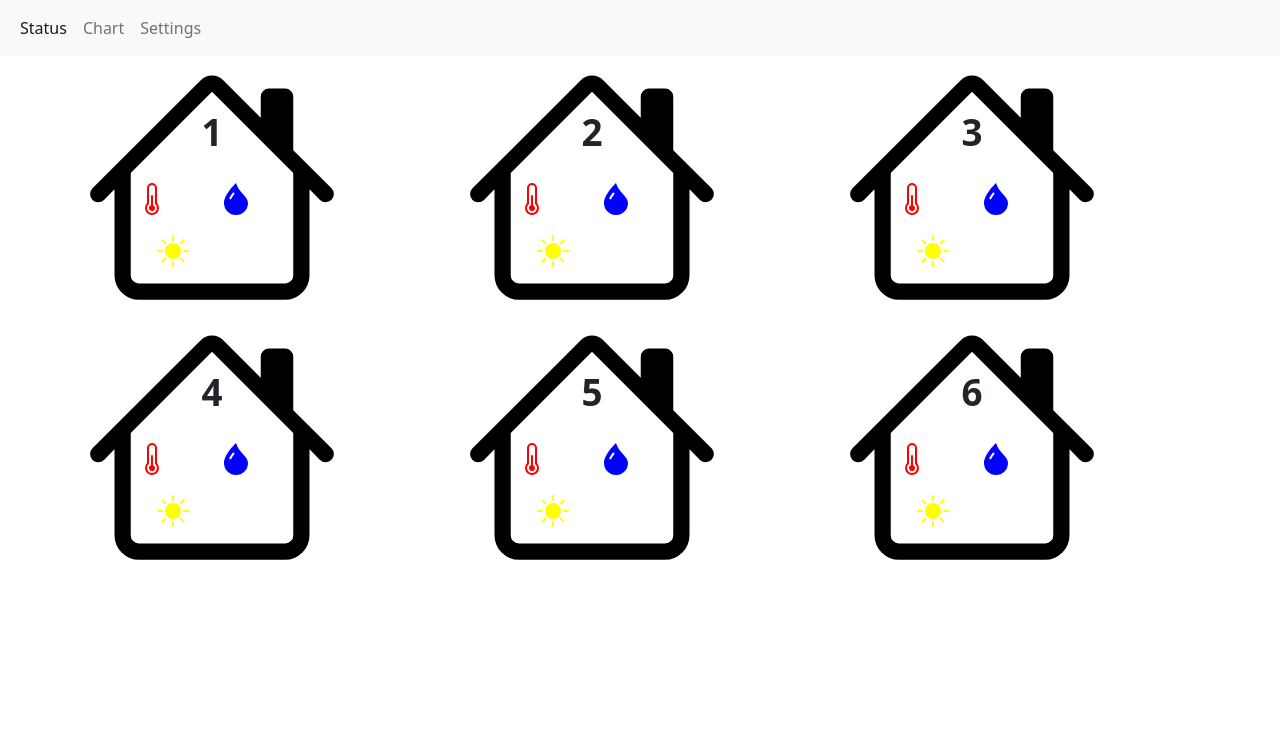
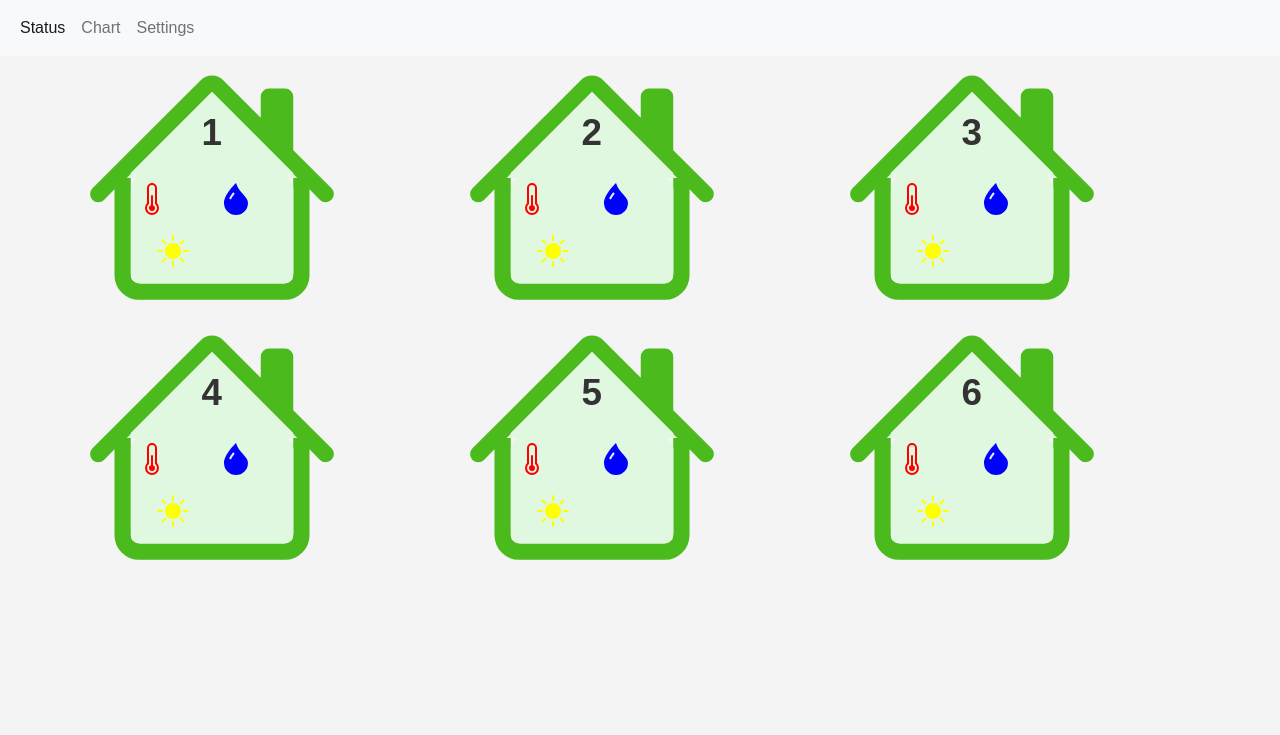
Before and after one commit to 44440-f23/greenhouse-frontend, a Flask app: page / in a window 1280 px wide. Shown: the top 735 px of the page. Run offline with Flask 3, Linux system fonts and the light colour scheme; some libraries are stand-ins or nearby versions.

Commit message:
css Changes

```diff
--- a/static/settings.css
+++ b/static/settings.css
@@ -26,7 +26,11 @@ body {
   box-sizing: border-box;
   background-color: #e0f7e0; /* Light green background color */
   color: #333; /* Dark text color for legibility */
+<<<<<<< Updated upstream
   transition: transform 0.3s ease-in-out;
+=======
+  transition: transform 0.3s ease-in-out, background-color 0.3s ease;
+>>>>>>> Stashed changes
 }
 
 .greenhouse:hover {
--- a/static/style.css
+++ b/static/style.css
@@ -1,3 +1,10 @@
+
+body {
+    background-color: #f4f4f4; /* Light gray background */
+    color: #333; /* Dark text color for better readability */
+    font-family: 'Arial', sans-serif
+}
+
 .greenhouse {
     width: 260px;
     height: 260px;
@@ -5,6 +12,11 @@
     background-size: cover;
     background-repeat: no-repeat;
     position: relative;
+    transition: transform 0.3s ease-in-out;
+}
+
+.greenhouse:hover {
+  transform: scale(1.1); /* Slightly scale up on hover */
 }
 
 .greenhouse div {
```
Also changed, not shown: static/house.svg.
